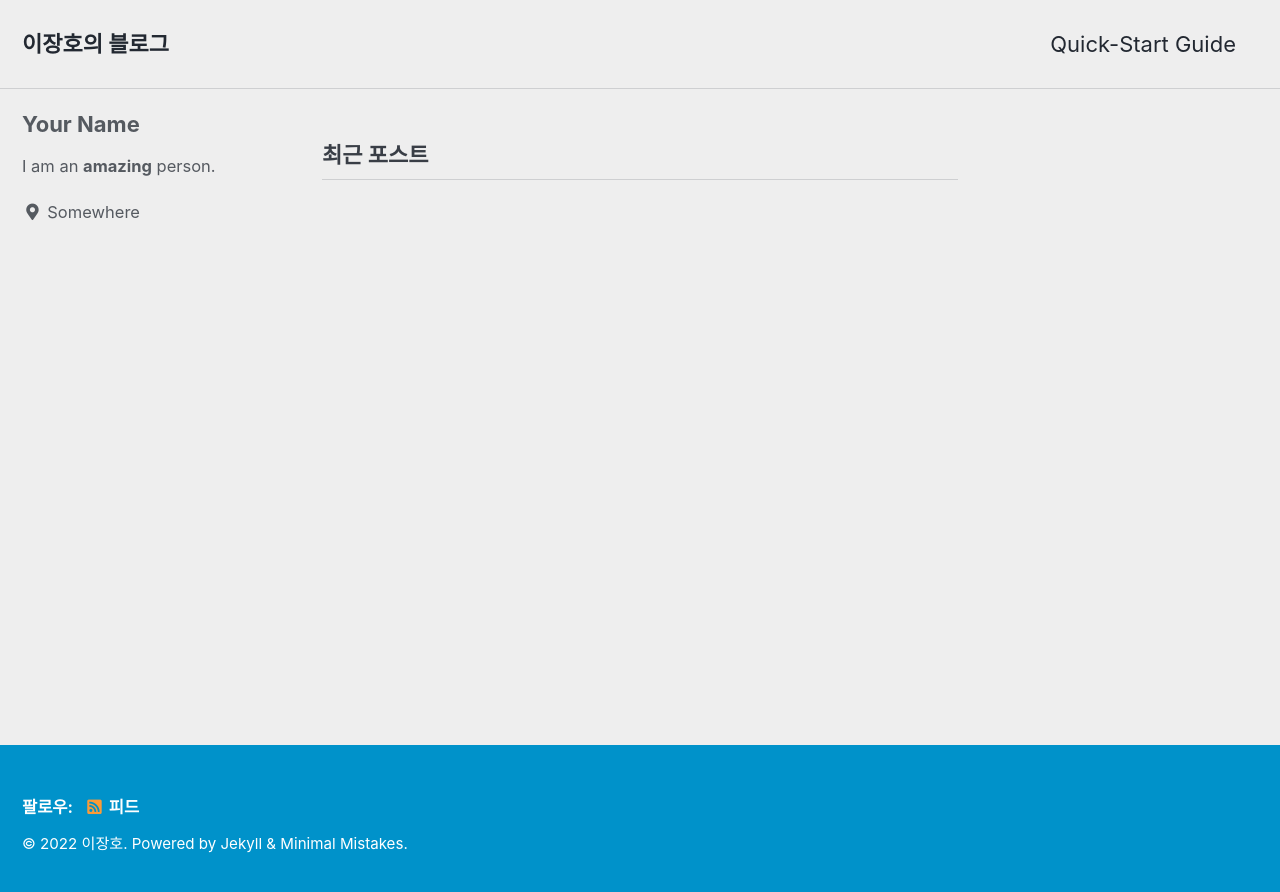
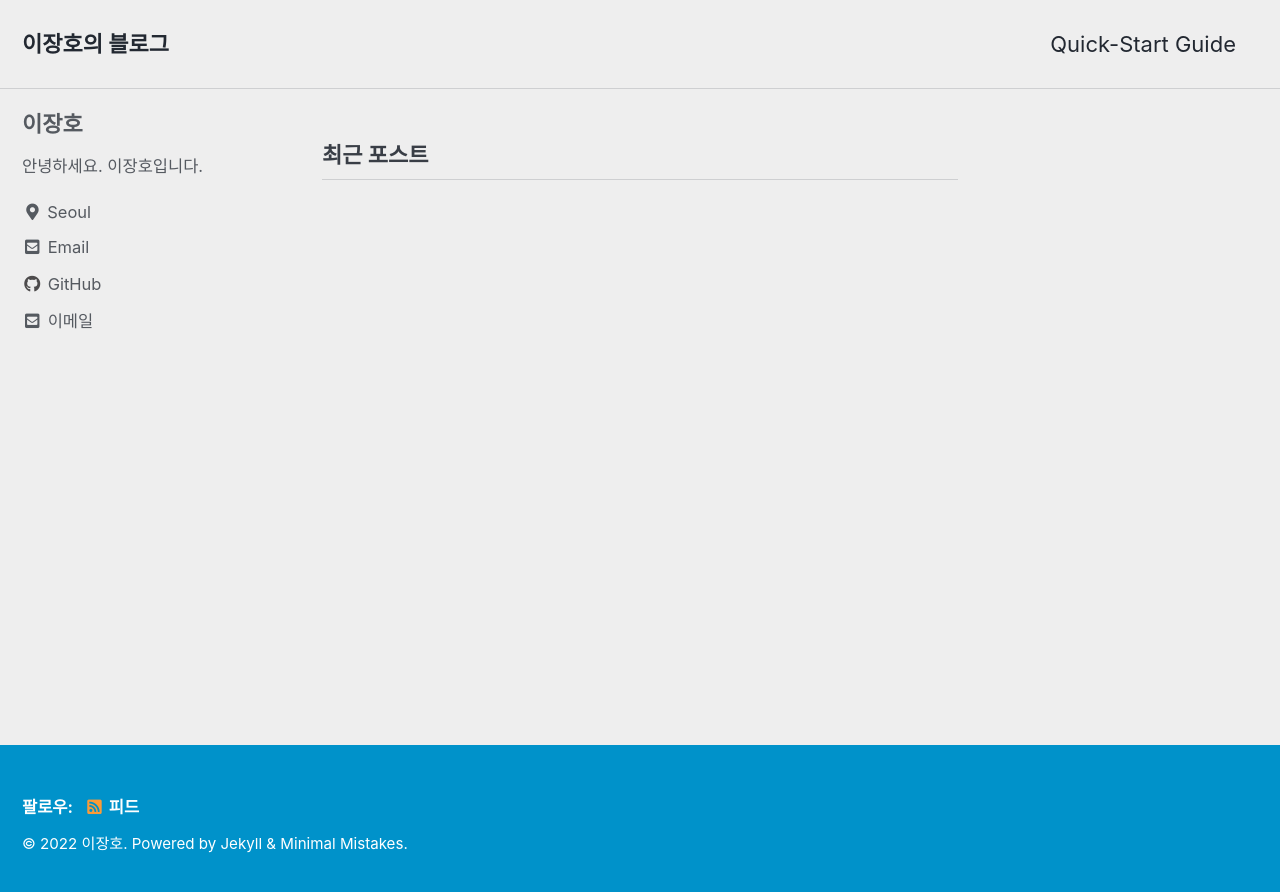
Before and after one commit to jh-lee-kor/jh-lee-kor.github.io, a Jekyll site: the page built from index.html, in a window 1280 px wide. Shown: the top 892 px of the page. Built offline with Jekyll 4.4.1, drawn with Linux system fonts in a browser that asks for light colours; cached includes are drawn as plain includes; the list of posts is cut into pages by our own code.

Commit message:
update profile

```diff
--- a/_config.yml
+++ b/_config.yml
@@ -104,15 +104,15 @@ analytics:
 
 # Site Author
 author:
-  name             : "Your Name"
+  name             : "이장호"
   avatar           : # path of avatar image, e.g. "/assets/images/bio-photo.jpg"
-  bio              : "I am an **amazing** person."
-  location         : "Somewhere"
-  email            :
+  bio              : "안녕하세요. 이장호입니다."
+  location         : "Seoul"
+  email            : "jh-lee@g.hongik.ac.kr"
   links:
     - label: "Email"
       icon: "fas fa-fw fa-envelope-square"
-      # url: "mailto:your.name@email.com"
+      url: "jh-lee@g.hongik.ac.kr"
     - label: "Website"
       icon: "fas fa-fw fa-link"
       # url: "https://your-website.com"
@@ -124,7 +124,7 @@ author:
       # url: "https://facebook.com/"
     - label: "GitHub"
       icon: "fab fa-fw fa-github"
-      # url: "https://github.com/"
+      url: "https://github.com/jh-lee-kor"
     - label: "Instagram"
       icon: "fab fa-fw fa-instagram"
       # url: "https://instagram.com/"
```
